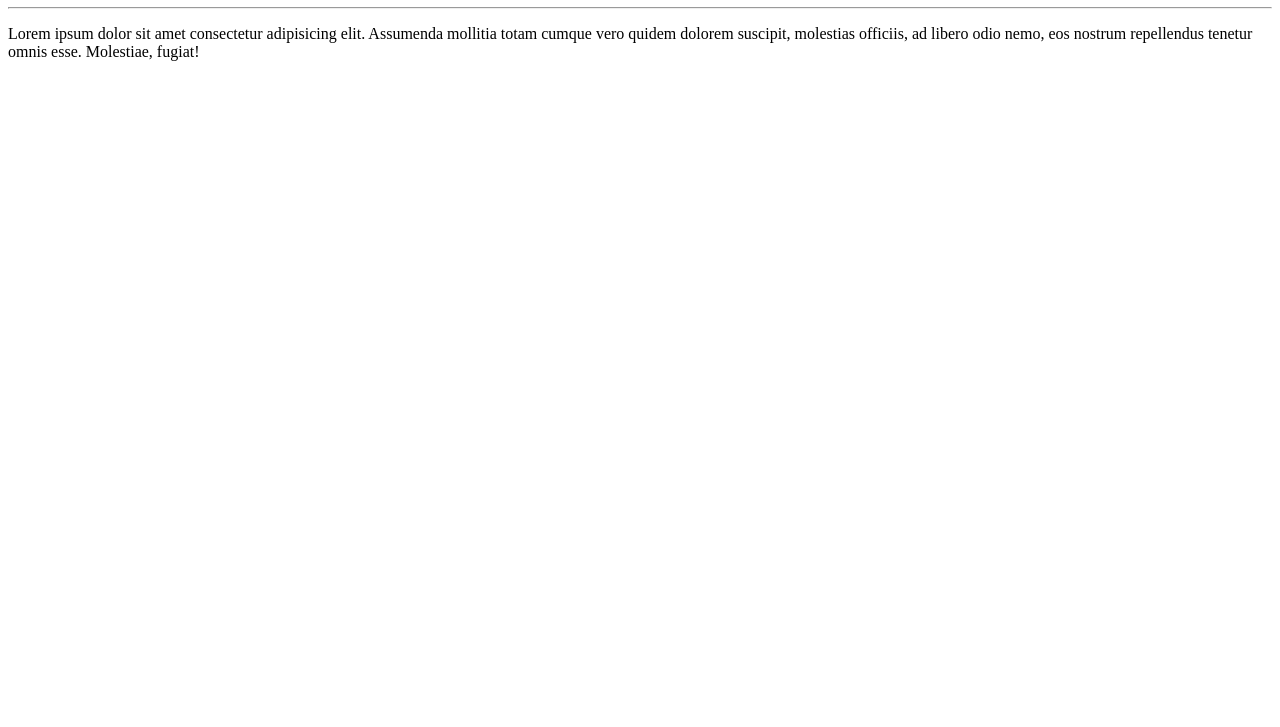
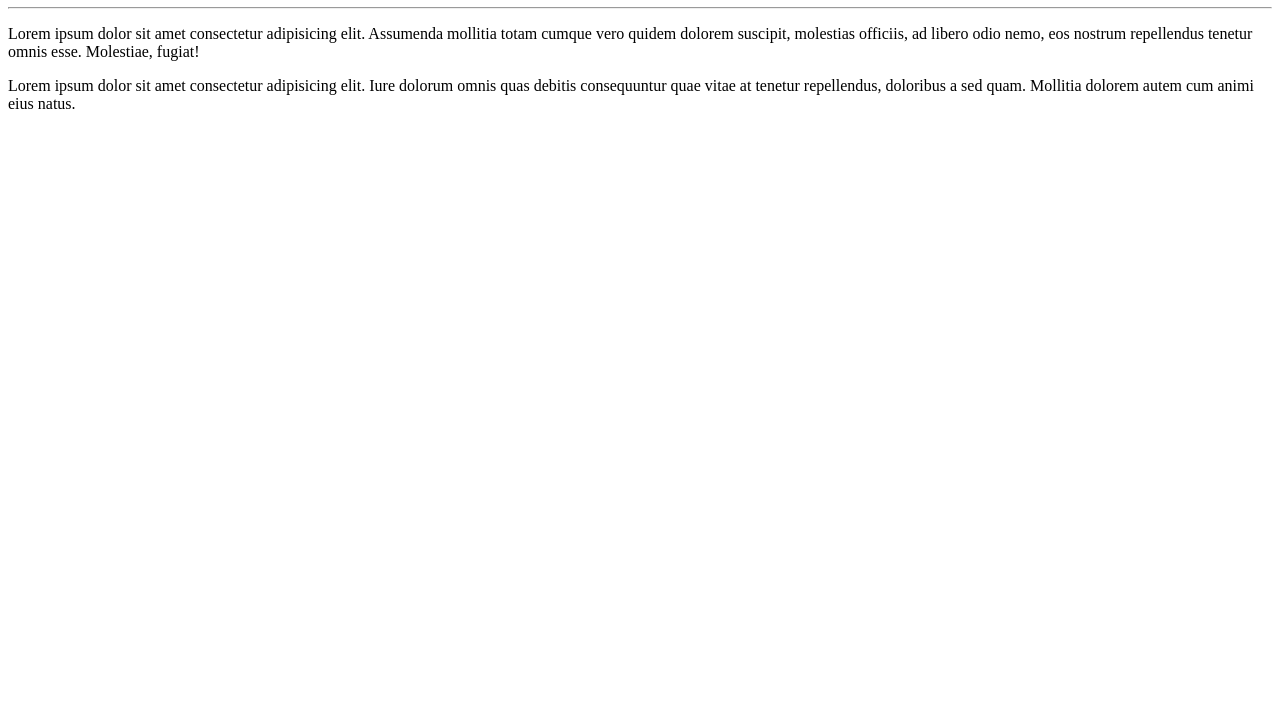
Before and after one commit to Hiurymn/Ola-Mundo, a plain HTML site: page Site-exemplo/index.html in a window 1280 px wide. Shown: the part 73-800 px from the top of the page. Drawn offline with Linux system fonts and the light colour scheme.

Commit message:
adcionei um paragrafo

```diff
--- a/Site-exemplo/index.html
+++ b/Site-exemplo/index.html
@@ -9,5 +9,6 @@
     <h1>olá, mundo!</h1>
     <hr>
     <p>Lorem ipsum dolor sit amet consectetur adipisicing elit. Assumenda mollitia totam cumque vero quidem dolorem suscipit, molestias officiis, ad libero odio nemo, eos nostrum repellendus tenetur omnis esse. Molestiae, fugiat!</p>
+    <p>Lorem ipsum dolor sit amet consectetur adipisicing elit. Iure dolorum omnis quas debitis consequuntur quae vitae at tenetur repellendus, doloribus a sed quam. Mollitia dolorem autem cum animi eius natus.</p>
 </body>
 </html>
```
